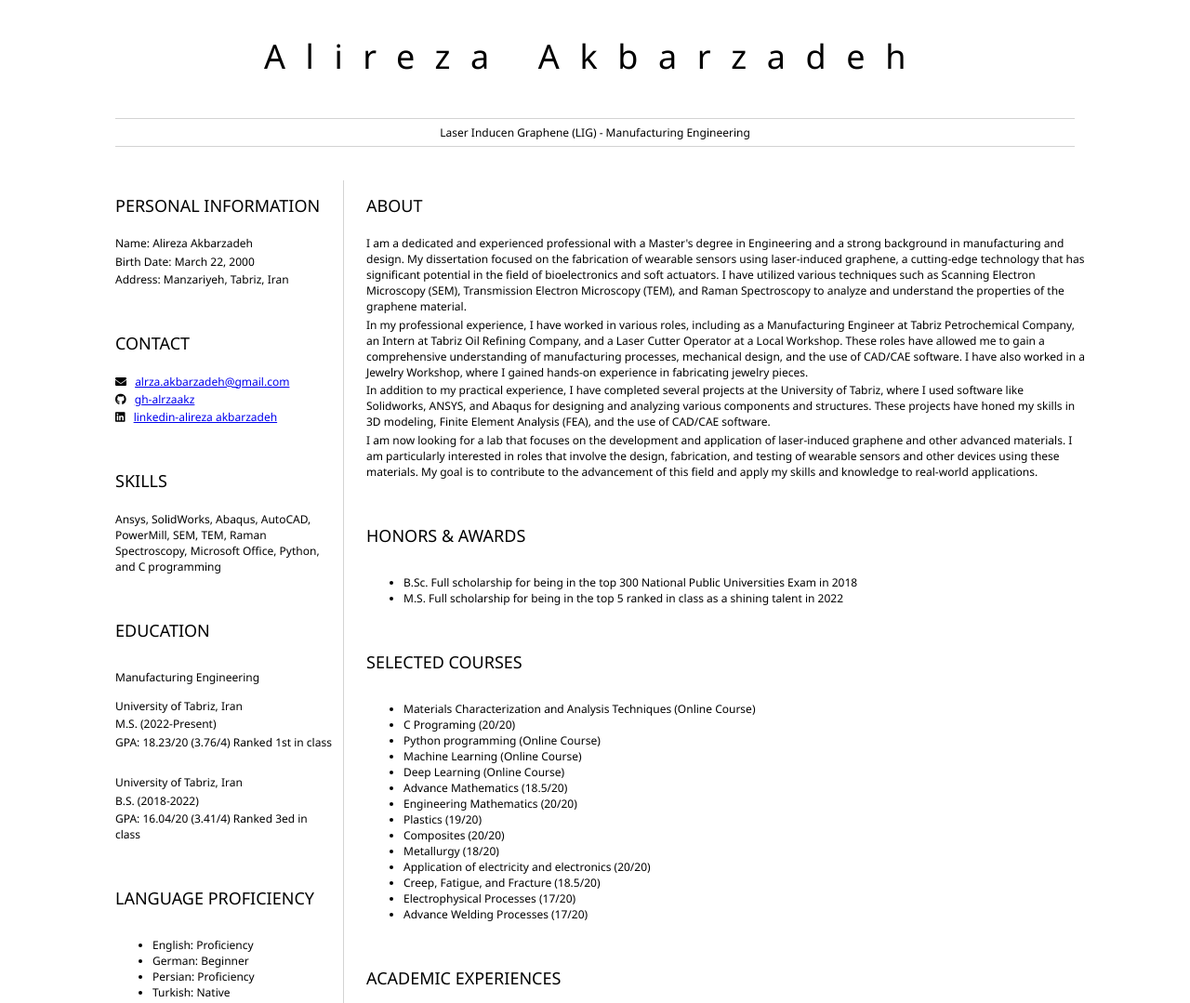
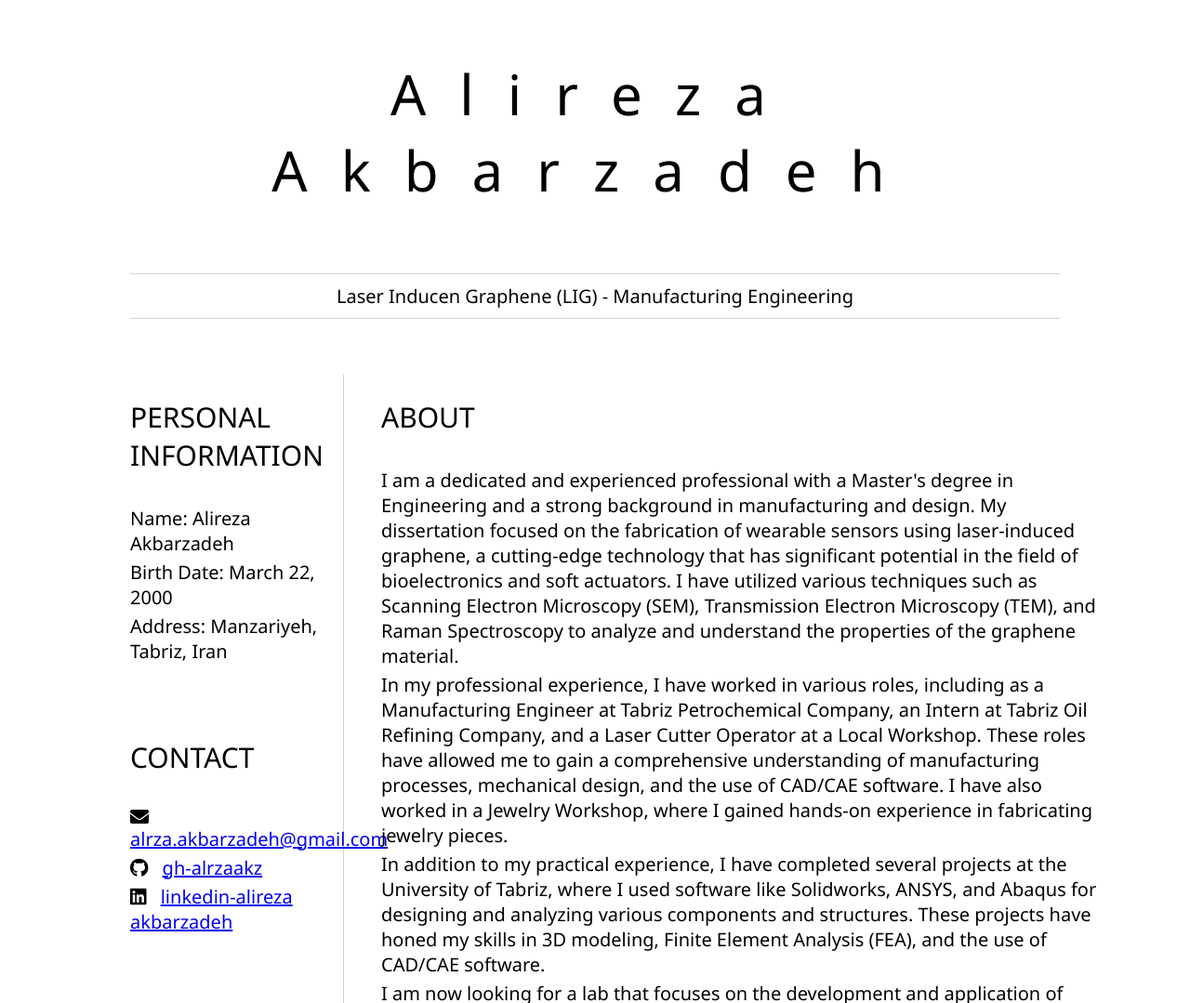
Before and after one commit to alrzaakz/Resume, a plain HTML site: page index.html in a window 1280 px wide. Shown: the top 1079 px of the page at 93% size. Drawn offline with Linux system fonts and the light colour scheme.

Commit message:
style.css

```diff
--- a/style.css
+++ b/style.css
@@ -1,24 +1,24 @@
 body {
     font-family: 'Segoe UI', Tahoma, Geneva, Verdana, sans-serif;
-    font-size: 12px;
+    font-size: 20px;
     max-width: 1080px;
     margin: auto;
 }
 
 h1 {
-    font-size: 3em;
-    letter-spacing: .6em;
+    font-size: 3em;/*Alireza Akbarzadeh*/
+    letter-spacing: 0.6em;
     padding-top: 1em;
     padding-bottom: 1em;
 }
 
 h2 {
-    font-size: 1.5em;
+    font-size: 1.5em; /* personal information-contact-honors&awards-skills-selected courses-education-language-academic experience-interestswork experience*/
     padding-bottom: 1em;
 }
 
 h3 {
-    font-size: 1em;
+    font-size: 1em; /* Manufacturing Engg, Project on Solid-ansys-abaqus-intern-laser operator-worker */
     padding-bottom: 1em;
 }
 
@@ -34,15 +34,15 @@ header {
 }
 
 section {
-    margin: auto 1em 4em 2em;
+    margin: auto 0.01em 4em 2em;
 }
 
 i {
-    margin-right: .5em;
+    margin-right: 0.5em;
 }
 
 p {
-    margin: .2em auto;
+    margin: 0.2em auto;
 }
 
 hr {
@@ -52,7 +52,7 @@ hr {
 }
 
 h1, h2, h3 {
-    font-weight: 100;
+    font-weight: 450;/*all topics britel*/
     margin-bottom: 0;
 }
 
```
